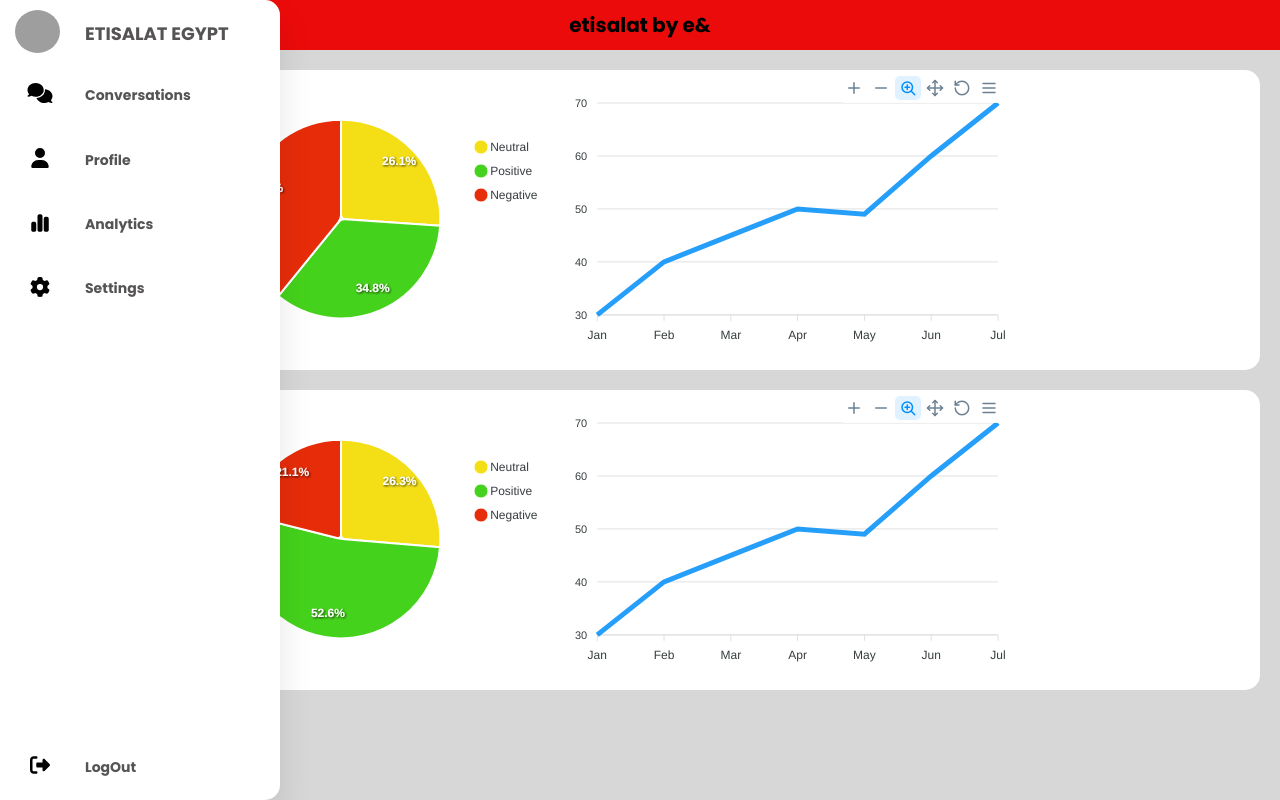
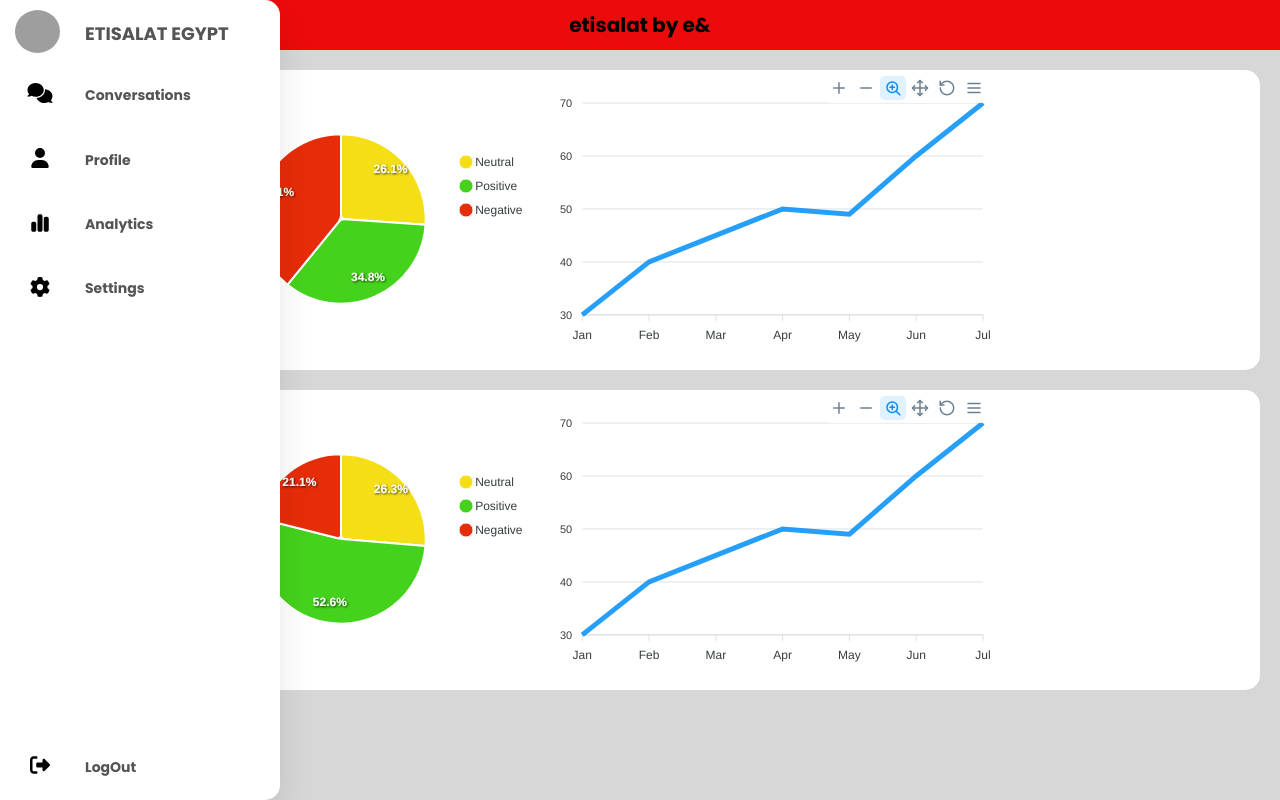
Before and after one commit to Yosranabil/Sentimental-Analysis-React.js, a React (Create React App) app: page /Analysis in a window 1280 px wide. Built offline with nearby package versions, Linux system fonts and the light colour scheme; grey boxes are pictures that could not be loaded.

Commit message:
modules to pull next

```diff
--- a/src/Chart.js
+++ b/src/Chart.js
@@ -8,7 +8,7 @@
                 options={props.options}
                 series={props.series}
                 type="pie"
-                width="335"
+                width="305"
             />
         </div>
     );
```
